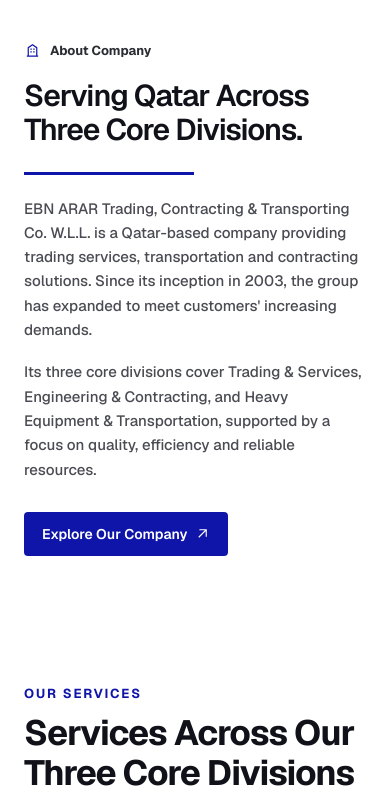
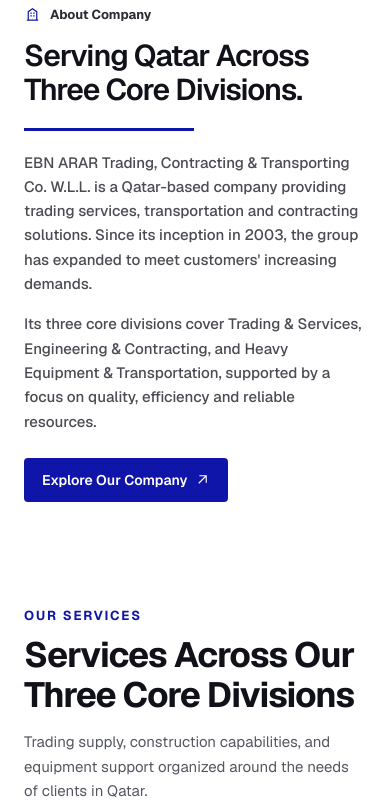
Before and after one commit to Shijastk/ibnarar, a Next.js app: page / in a window 390 px wide. Shown: the part 2439-3251 px from the top of the page. Built offline with nearby package versions, Linux system fonts and the light colour scheme.

Commit message:
Tighten about section spacing

```diff
--- a/components/about/about.module.css
+++ b/components/about/about.module.css
@@ -56,7 +56,7 @@
   display: inline-flex;
   align-items: center;
   gap: 9px;
-  margin: 0 0 20px;
+  margin: 0 0 16px;
   color: #2b2c33;
   font-size: 13px;
   font-weight: 650;
@@ -79,7 +79,7 @@
   display: block;
   width: var(--about-divider-width);
   height: 3px;
-  margin: 28px 0 26px;
+  margin: 22px 0 22px;
   background: var(--brand-primary-active);
 }
 
@@ -92,15 +92,15 @@
   line-height: 1.62;
 }
 
-.paragraph + .paragraph { margin-top: 18px; }
-.ctaWrap { display: flex; margin-top: 30px; }
+.paragraph + .paragraph { margin-top: 16px; }
+.ctaWrap { display: flex; margin-top: 24px; }
 .ctaWrap a { margin-top: 0; }
 
 @media (max-width: 1050px) {
   .section {
     --about-heading-size: clamp(32px, 4vw, 42px);
     --about-image-height: clamp(390px, 43vw, 470px);
-    --about-content-gap: 38px;
+    --about-content-gap: 34px;
   }
   .layout { grid-template-columns: minmax(0, 1.05fr) minmax(0, 0.95fr); }
   .heading { max-width: 15ch; }
@@ -108,11 +108,11 @@
 
 @media (max-width: 760px) {
   .section {
-    --about-section-padding: 76px;
+    --about-section-padding: 52px;
     --about-image-height: clamp(330px, 76vw, 450px);
     padding-inline: 0;
   }
-  .layout { display: flex; flex-direction: column; gap: 44px; align-items: stretch; }
+  .layout { display: flex; flex-direction: column; gap: 32px; align-items: stretch; }
   .visual { clip-path: polygon(0 0, 100% 0, 100% 68%, 86% 100%, 0 100%); }
   .content { padding-inline: var(--page-gutter); }
   .heading { max-width: 16ch; font-size: clamp(31px, 9vw, 42px); }
@@ -122,7 +122,7 @@
   .section { --about-image-height: 310px; }
   .visual { clip-path: polygon(0 0, 100% 0, 100% 72%, 88% 100%, 0 100%); }
   .heading { font-size: 30px; }
-  .divider { margin-block: 24px 22px; }
+  .divider { margin-block: 20px; }
 }
 
 @media (prefers-reduced-motion: reduce) {
```
